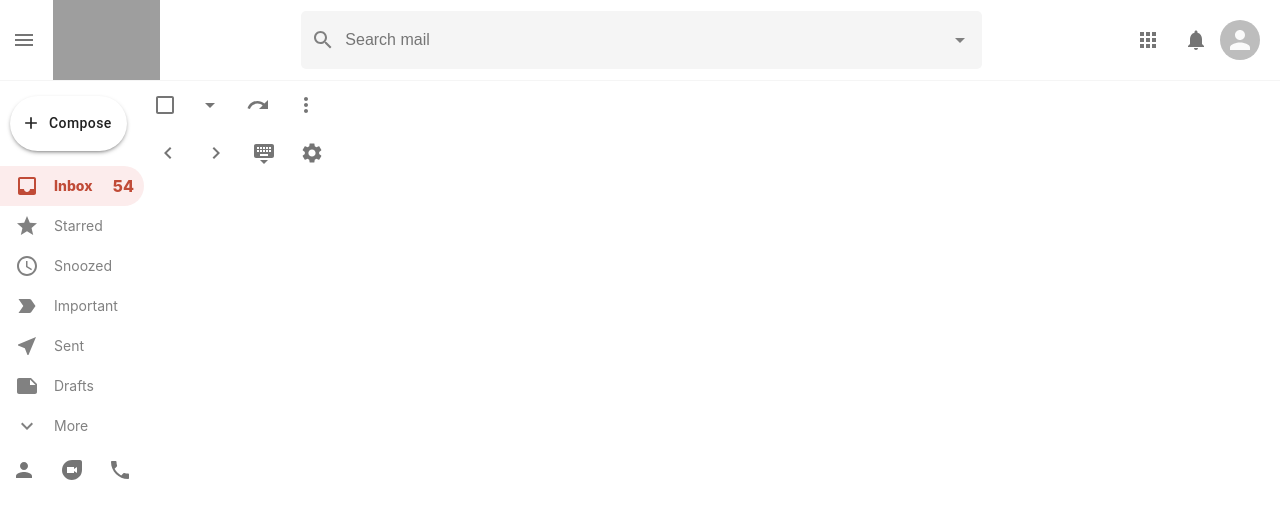
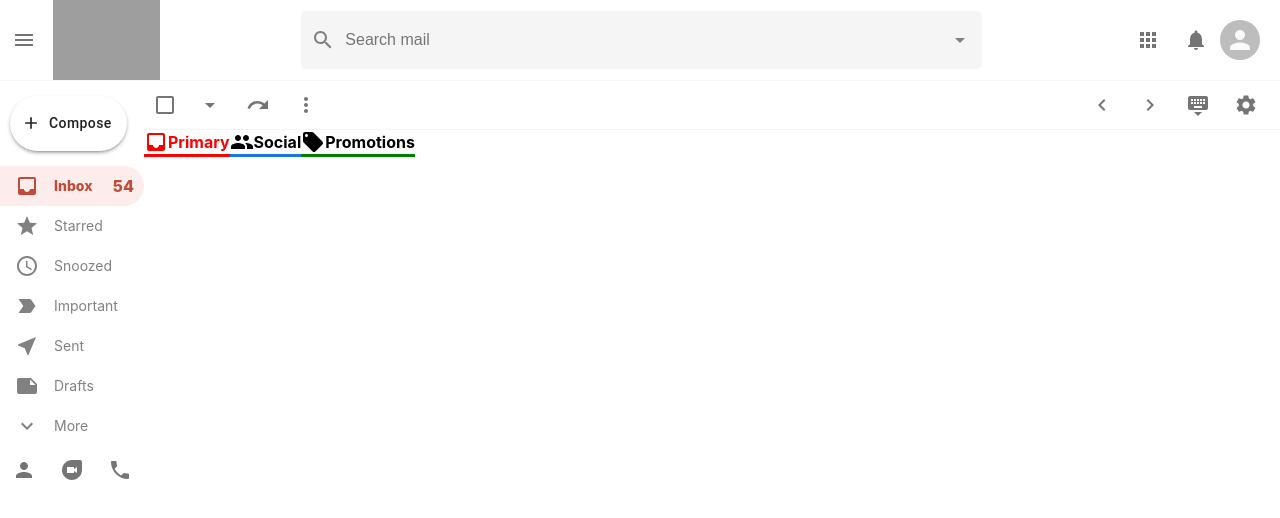
Before and after one commit to akaahl/gmail-clone, a React (Create React App) app: page / in a window 1280 px wide. Shown: the top 518 px of the page. Built offline with nearby package versions, Linux system fonts and the light colour scheme; grey boxes are pictures that could not be loaded.

Commit message:
Added Section components in emailList__sections

```diff
--- a/src/App.css
+++ b/src/App.css
@@ -1,4 +1,5 @@
 .app {
+  height: 100vh;
 }
 
 .app__body {
--- a/src/components/EmailList/EmailList.css
+++ b/src/components/EmailList/EmailList.css
@@ -0,0 +1,20 @@
+.emailList {
+  flex: 1;
+  overflow: scroll;
+}
+
+.emailList__settings {
+  position: sticky;
+  top: 0;
+  display: flex;
+  /* align-items: center; */
+  justify-content: space-between;
+  border-bottom: 1px solid whitesmoke;
+  background-color: white;
+  z-index: 999;
+  padding-right: 10px;
+}
+
+.emailList__sections {
+  display: flex;
+}
--- a/src/components/EmailList/EmailList.js
+++ b/src/components/EmailList/EmailList.js
@@ -8,6 +8,11 @@
 import ChevronRightIcon from "@material-ui/icons/ChevronRight";
 import KeyboardHideIcon from "@material-ui/icons/KeyboardHide";
 import SettingsIcon from "@material-ui/icons/Settings";
+import InboxIcon from "@material-ui/icons/Inbox";
+import PeopleIcon from "@material-ui/icons/People";
+import LocalOfferIcon from "@material-ui/icons/LocalOffer";
+
+import Section from "./Section/Section";
 
 function EmailList() {
   return (
@@ -46,8 +51,11 @@
             <SettingsIcon />
           </IconButton>
         </div>
-
-        <div className="emailList__sections"></div>
+      </div>
+      <div className="emailList__sections">
+        <Section Icon={InboxIcon} title="Primary" color="red" selected={true} />
+        <Section Icon={PeopleIcon} title="Social" color="#1a73e8" />
+        <Section Icon={LocalOfferIcon} title="Promotions" color="green" />
       </div>
     </div>
   );
--- /dev/null
+++ b/src/components/EmailList/Section/Section.css
@@ -0,0 +1,4 @@
+.section {
+  display: flex;
+  align-items: center;
+}
--- /dev/null
+++ b/src/components/EmailList/Section/Section.js
@@ -0,0 +1,19 @@
+import React from "react";
+import "./Section.css";
+
+function Section({ Icon, title, color, selected }) {
+  return (
+    <div
+      className={`section ${selected && "section--selected"}`}
+      style={{
+        borderBottom: `3px solid ${color}`,
+        color: `${selected && color}`,
+      }}
+    >
+      <Icon />
+      <h4>{title}</h4>
+    </div>
+  );
+}
+
+export default Section;
```
